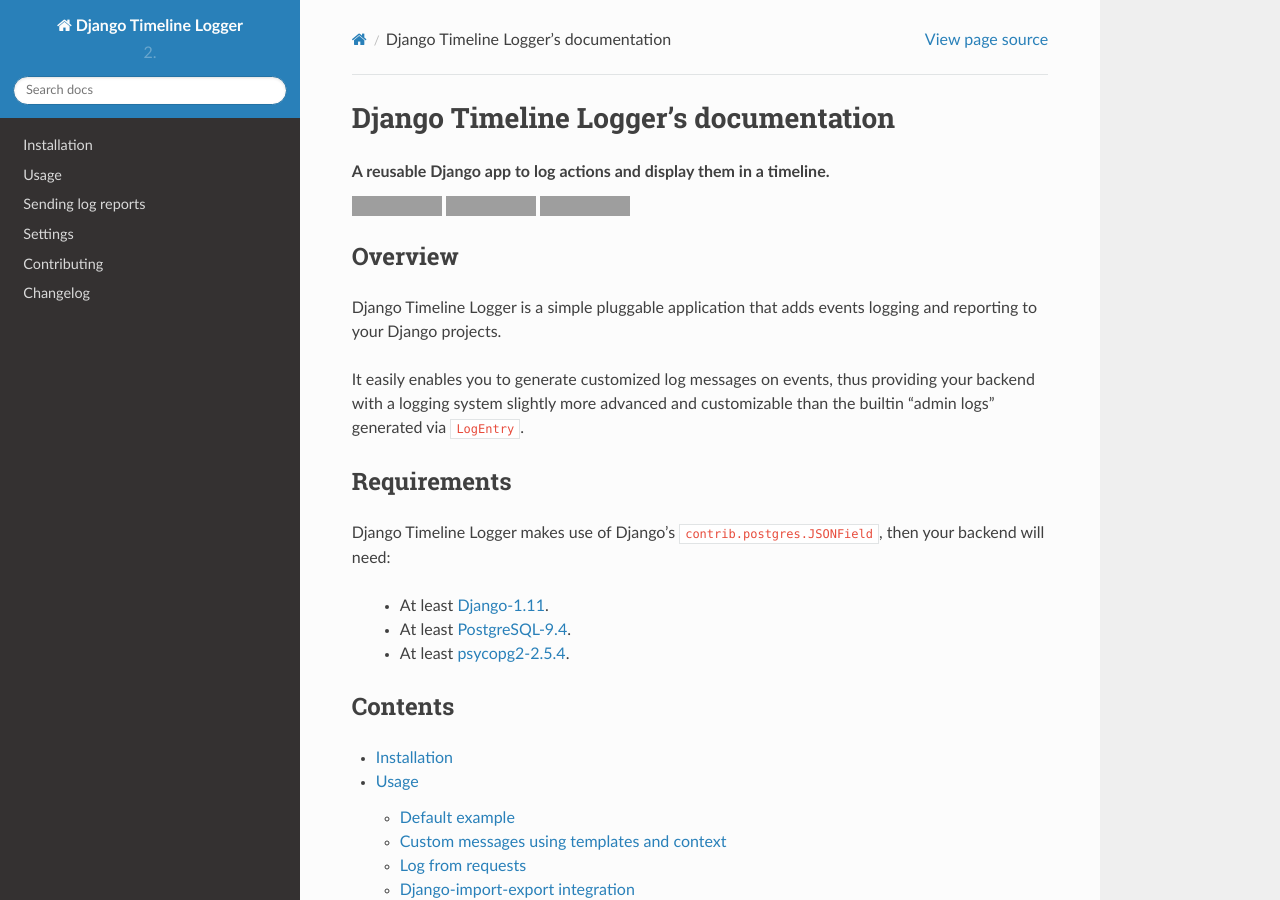
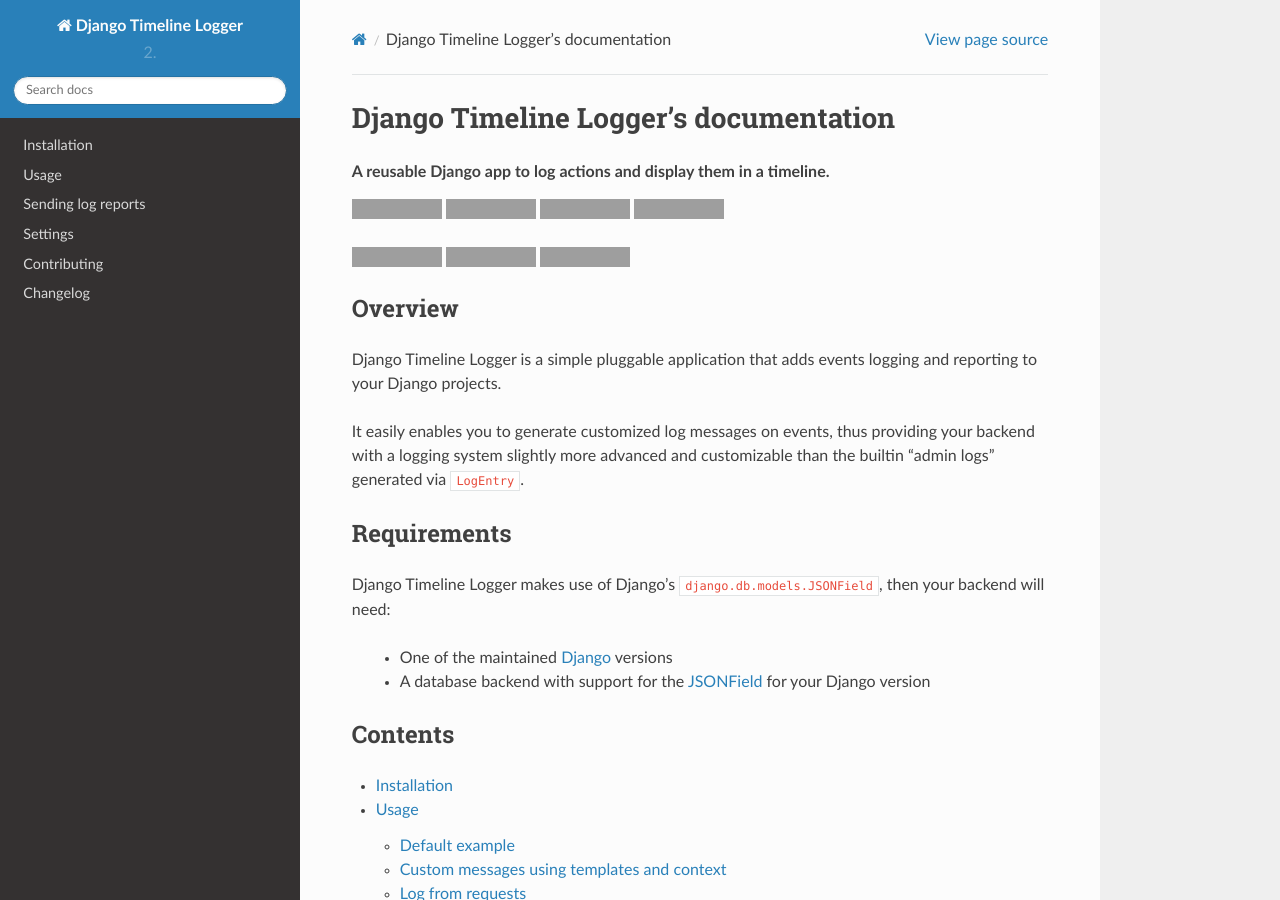
Before and after one commit to maykinmedia/django-timeline-logger, a Sphinx documentation site: the page built from docs/index.rst, in a window 1280 px wide and 900 px high. Built offline with Sphinx 7.4.7 and the Read the Docs theme 2.0.0, drawn with Linux system fonts in a browser that asks for light colours; grey boxes are pictures that could not be loaded.

Commit message:
📝 Fix requirements in docs

```diff
--- a/README.rst
+++ b/README.rst
@@ -11,7 +11,7 @@ A reusable Django app to log actions and display them in a timeline
 Prerequisites
 =============
 
-This project uses ``django.contrib.postgres.JSONField``, and as such, you need:
+This project uses ``django.db.models.JSONField``, and as such, you need:
 
 * at least Django 3.2+
 * a database supporting ``django.db.models.JSONField``
--- a/docs/index.rst
+++ b/docs/index.rst
@@ -9,14 +9,9 @@ Django Timeline Logger's documentation
 
 .. rubric:: A reusable Django app to log actions and display them in a timeline.
 
-.. image:: https://travis-ci.org/maykinmedia/django-timeline-logger.png
-    :target: https://travis-ci.org/maykinmedia/django-timeline-logger
+|build-status| |code-quality| |coverage| |black|
 
-.. image:: https://codecov.io/gh/maykinmedia/django-timeline-logger/branch/develop/graph/badge.svg
-    :target: https://codecov.io/gh/maykinmedia/django-timeline-logger
-
-.. image:: https://badge.fury.io/py/django-timeline-logger.svg
-    :target: https://badge.fury.io/py/django-timeline-logger
+|python-versions| |django-versions| |pypi-version|
 
 
 Overview
@@ -33,13 +28,11 @@ customizable than the builtin "admin logs" generated via ``LogEntry``.
 Requirements
 ============
 
-Django Timeline Logger makes use of Django's ``contrib.postgres.JSONField``,
+Django Timeline Logger makes use of Django's ``django.db.models.JSONField``,
 then your backend will need:
 
-   - At least Django-1.11_.
-   - At least PostgreSQL-9.4_.
-   - At least psycopg2-2.5.4_.
-
+   - One of the maintained Django_ versions
+   - A database backend with support for the JSONField_ for your Django version
 
 Contents
 ========
@@ -78,8 +71,29 @@ Indices and tables
 * :ref:`search`
 
 
-.. _Django-1.11: https://docs.djangoproject.com/en/1.11/releases/1.11/
-.. _PostgreSQL-9.4: https://www.postgresql.org/docs/9.4/static/release-9-4.html
-.. _psycopg2-2.5.4: https://pypi.python.org/pypi/psycopg2/2.5.4
+.. _Django: https://www.djangoproject.com/download/
+.. _JSONField: https://docs.djangoproject.com/en/dev/ref/models/fields/#jsonfield
 .. _MIT License: https://opensource.org/licenses/MIT
 .. _Github: https://github.com/maykinmedia/django-timeline-logger
+
+.. |build-status| image:: https://github.com/maykinmedia/django-timeline-logger/actions/workflows/ci.yml/badge.svg
+    :alt: Build status
+    :target: https://github.com/maykinmedia/django-timeline-logger/actions/workflows/ci.yml
+
+.. |code-quality| image:: https://github.com/maykinmedia/django-timeline-logger/actions//workflows/code_quality.yml/badge.svg
+    :alt: Code quality checks
+    :target: https://github.com/maykinmedia/django-timeline-logger/actions//workflows/code_quality.yml
+
+.. |coverage| image:: https://codecov.io/gh/maykinmedia/django-timeline-logger/branch/master/graph/badge.svg
+    :target: https://codecov.io/gh/maykinmedia/django-timeline-logger
+    :alt: Coverage status
+
+.. |black| image:: https://img.shields.io/badge/code%20style-black-000000.svg
+    :target: https://github.com/psf/black
+
+.. |python-versions| image:: https://img.shields.io/pypi/pyversions/django-timeline-logger.svg
+
+.. |django-versions| image:: https://img.shields.io/pypi/djversions/django-timeline-logger.svg
+
+.. |pypi-version| image:: https://img.shields.io/pypi/v/django-timeline-logger.svg
+    :target: https://pypi.org/project/django-timeline-logger/
--- a/docs/usage.rst
+++ b/docs/usage.rst
@@ -17,9 +17,9 @@ Given those details, it's pretty clear how it works: whenever you want to log
 an event in your system, you create a ``TimelineLog`` for it, passing the data
 you consider useful in the context and using a template to render the message.
 
-The context is stored in a ``django.contrib.postgres.JSONField``, which basically
-accepts a Python dictionary representing JSON data, to be built by you with the
-data you want to pass to the message template.
+The context is stored in a ``django.db.models.JSONField``, which accepts a
+Python dictionary representing JSON data, to be built by you with the data you
+want to pass to the message template.
 
 
 Default example
```
